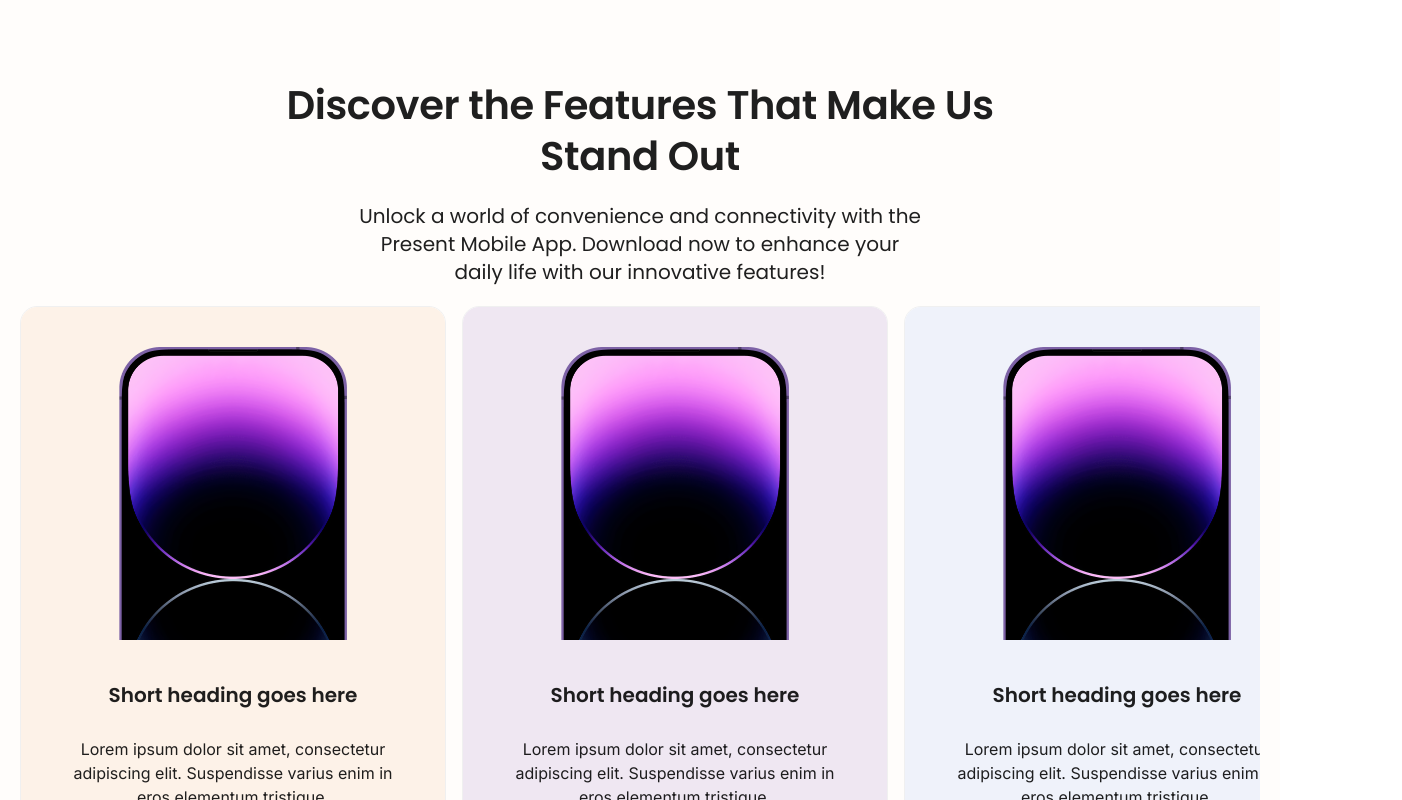
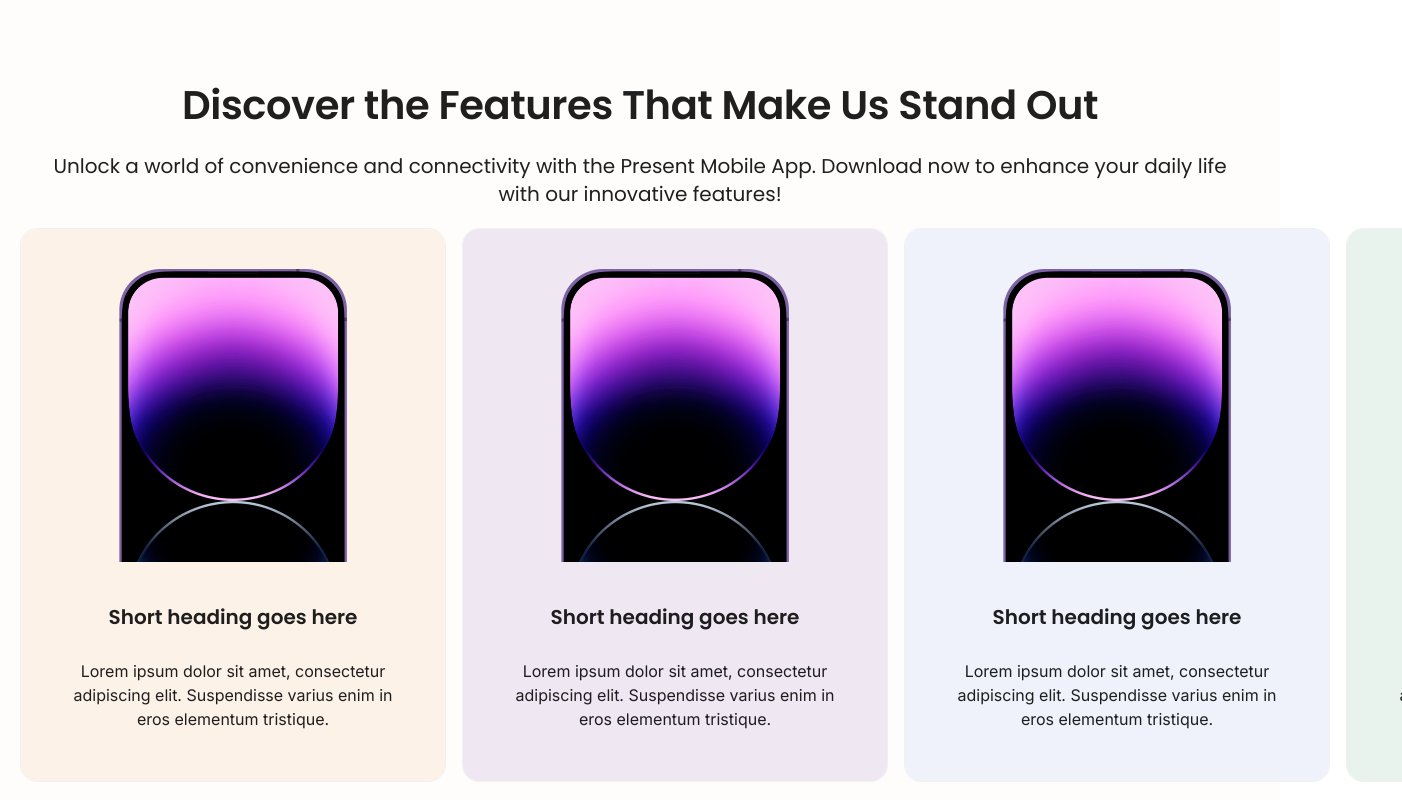
Before and after one commit to pacharasesangngam/IPHON, a React (Vite) app: page / in a window 1280 px wide. Shown: the top 800 px of the page, 1402 px wide, since content can reach past the window. Built offline with nearby package versions, Linux system fonts and the light colour scheme.

Commit message:
ปรับเล็กน้อย

```diff
--- a/src/components/Card/FeatureCard.css
+++ b/src/components/Card/FeatureCard.css
@@ -1,6 +1,7 @@
 .features-wrapper {
+  width: 1382px;
   display: flex;
-  overflow-x: auto;
+  overflow-x: hidden;
   scroll-behavior: smooth;
   scroll-snap-type: x mandatory;
   gap: 16px;
@@ -67,6 +68,8 @@
   }
 
   .features-wrapper {
+    display: flex;
+    width: 100%;
     padding: 0 12px 16px;
   }
 }
--- a/src/pages/CarouselSection.css
+++ b/src/pages/CarouselSection.css
@@ -15,7 +15,7 @@
 
 .header-wrapper {
   width: 100%;
-  max-width: 800px;
+  max-width: 1312px;
   margin: 0 auto;
   display: flex;
   flex-direction: column;
@@ -41,7 +41,6 @@
   font-size: 20px;
   line-height: 28px;
   text-align: center;
-  max-width: 600px;
   margin-inline: auto;
   padding: 0 16px;
 }
```
